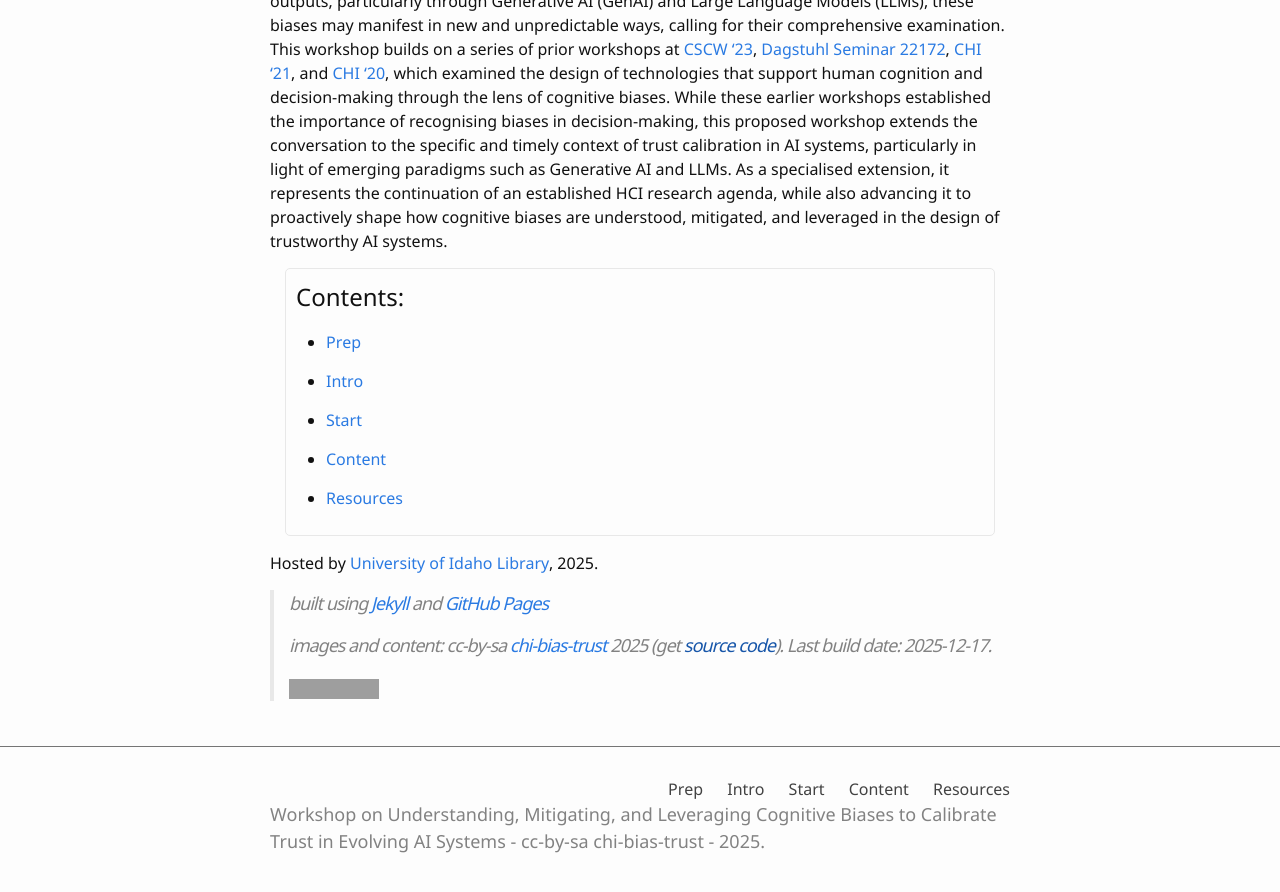
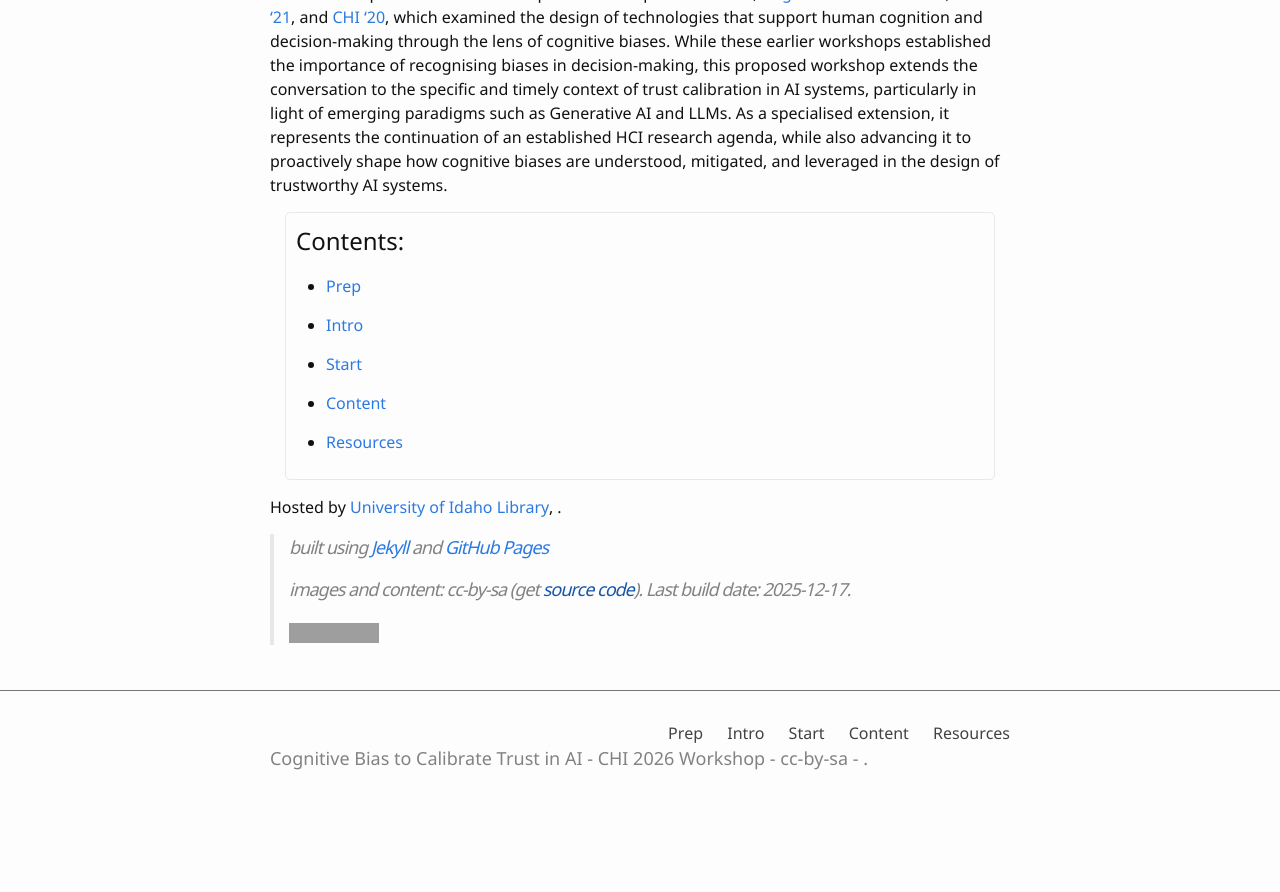
Before and after one commit to chi-bias-trust/chi-bias-trust.github.io, a Jekyll site: the page built from index.md, in a window 1280 px wide and 900 px high, scrolled down 818 px. Shown: the top 892 px of the window. Built offline with Jekyll 4.4.1, drawn with Linux system fonts in a browser that asks for light colours; after the commit the page ends 1635 px from its top, so only the background shows below that; some of the changed text lies outside the part shown; grey boxes are pictures that could not be loaded.

Commit message:
Update _config.yml

```diff
--- a/_config.yml
+++ b/_config.yml
@@ -8,15 +8,15 @@
 
 # Site settings
 # title appears in the header
-title: Workshop on Understanding, Mitigating, and Leveraging Cognitive Biases to Calibrate Trust in Evolving AI Systems
+title: Cognitive Bias to Calibrate Trust in AI - CHI 2026 Workshop
 # description and keywords for meta tags
 description: "CHI 2026 Workshop"
 keywords: ""
 
 # author settings for cc-by, appears in the footer
-author: chi-bias-trust
-pub_year: 2025
-github_username: chi-bias-trust
+#author: chi-bias-trust
+#pub_year: 2025
+#github_username: chi-bias-trust
 
 # add the full url for the github repository
 #repo: "https://github.com/evanwill/workshop-template"
```
